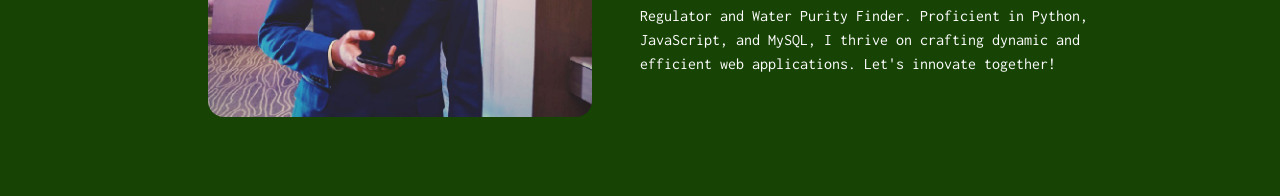
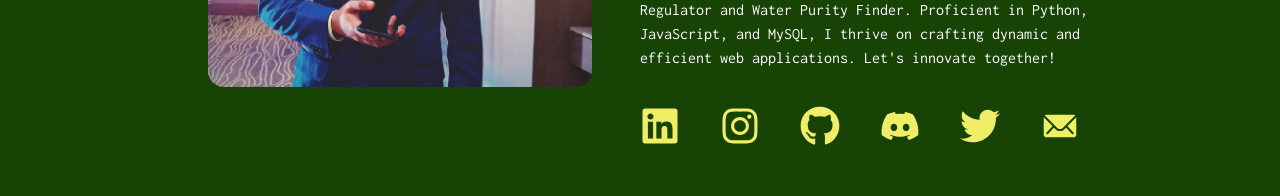
Before and after one commit to Sharan420/Portfolio, a React (Vite) app: page / in a window 1280 px wide. Shown: the part 356-552 px from the top of the page. Built offline with nearby package versions, Linux system fonts and the light colour scheme.

Commit message:
Added Social Links

```diff
--- a/package.json
+++ b/package.json
@@ -18,6 +18,7 @@
     "postcss": "^8.4.31",
     "react": "^18.2.0",
     "react-dom": "^18.2.0",
+    "react-icons": "^5.0.1",
     "react-simple-typewriter": "^5.0.1",
     "tailwindcss": "^3.3.4"
   },
--- a/src/Sections/About.jsx
+++ b/src/Sections/About.jsx
@@ -1,4 +1,13 @@
 import myImage from '../Assets/myImage.jpeg'
+import {
+  FaInstagram,
+  FaGithub,
+  FaTwitter,
+  FaLinkedin,
+  FaDiscord,
+  FaSpotify,
+} from 'react-icons/fa'
+import { IoIosMail } from 'react-icons/io'
 
 const About = () => {
   return (
@@ -20,12 +29,53 @@ const About = () => {
             <span className="font-bold text-[3rem] text-[#f0ed66] underline underline-offset-4 font-climate tracking-widest">
               Hey there, I'm Sharan Suri
             </span>
+            <br />
             <br />A BTech student and passionate web developer. My project
             portfolio includes impactful solutions like the Traffic Regulator
             and Water Purity Finder. Proficient in Python, JavaScript, and
             MySQL, I thrive on crafting dynamic and efficient web applications.
             Let's innovate together!
           </p>
+          <div className="pt-9 flex flex-row gap-10">
+            <a
+              href="https://www.linkedin.com/in/sharan-suri-9064aa167/"
+              target="_blank"
+              rel="noreferrer"
+            >
+              <FaLinkedin className="text-[#f0ed66] text-[2.5rem]" />
+            </a>
+            <a
+              href="https://www.instagram.com/share.sus/"
+              target="_blank"
+              rel="noreferrer"
+            >
+              <FaInstagram className="text-[#f0ed66] text-[2.5rem]" />
+            </a>
+            <a
+              href="https://github.com/Sharan420"
+              target="_blank"
+              rel="noreferrer"
+            >
+              <FaGithub className="text-[#f0ed66] text-[2.5rem]" />
+            </a>
+            <a
+              href="https://www.discordapp.com/users/400577870705197066"
+              target="_blank"
+              rel="noreferrer"
+            >
+              <FaDiscord className="text-[#f0ed66] text-[2.5rem]" />
+            </a>
+            <a
+              href="https://twitter.com/Sharan_devel"
+              target="_blank"
+              rel="noreferrer"
+            >
+              <FaTwitter className="text-[#f0ed66] text-[2.5rem]" />
+            </a>
+            <a href="mailto:devel.sharan.2003@gmail.com">
+              <IoIosMail className="text-[#f0ed66] text-[2.5rem]" />
+            </a>
+          </div>
         </div>
       </div>
     </section>
```
Also changed, not shown: 1 other file (tests, documents, lock files or other folders).
